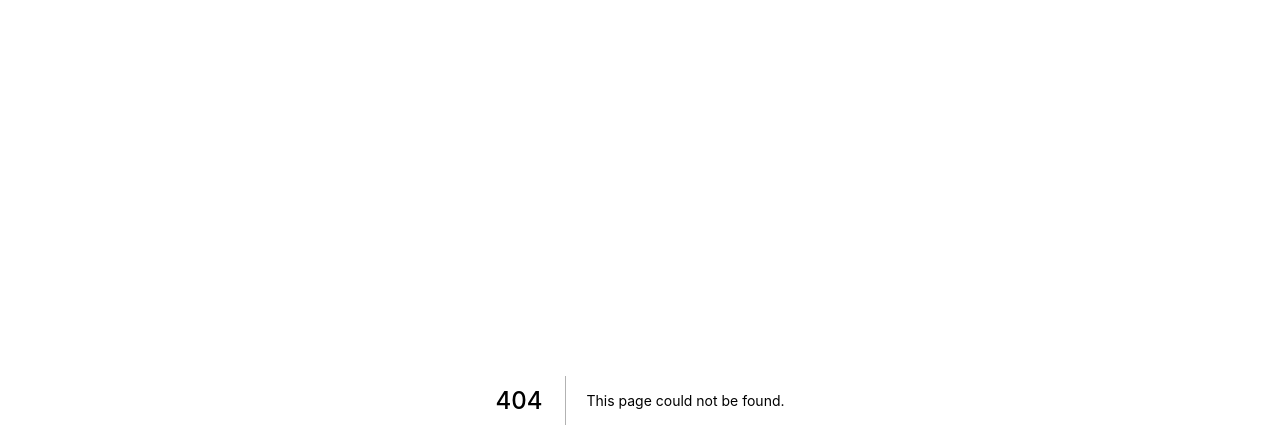
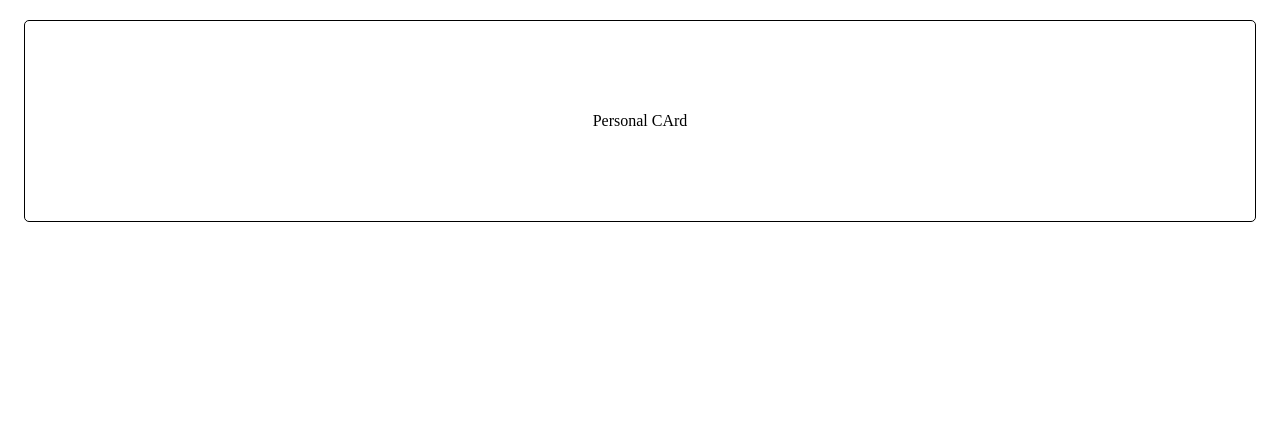
Before and after one commit to apaul76/nextproject, a Next.js app: page /Dashboard in a window 1280 px wide. Before the commit this address had no page. Shown: the top 448 px of the page. Built offline with nearby package versions, Linux system fonts and the light colour scheme.

Commit message:
persona card

```diff
--- a/components/NavBar/NavBarWidget/UserMenuWidzet.js
+++ b/components/NavBar/NavBarWidget/UserMenuWidzet.js
@@ -11,6 +11,8 @@ import {
  import PersonAdd from '@mui/icons-material/PersonAdd';
  import Settings from '@mui/icons-material/Settings';
  import Logout from '@mui/icons-material/Logout';
+ import MenuIcon from '@mui/icons-material/Menu';
+ import {RoundedMenu} from '../../../styles/components/NavigationMenu.style';
 const UserMenuWidget = () => {
   const [anchorEl, setAnchorEl] = useState(null);
   const open = Boolean(anchorEl);
@@ -31,7 +33,9 @@ const UserMenuWidget = () => {
             aria-haspopup="true"
             aria-expanded={open ? 'true' : undefined}
           >
-            <Avatar sx={{ width: 32, height: 32 }}>A</Avatar>
+            <RoundedMenu>
+            <MenuIcon/>
+            </RoundedMenu>
           </IconButton>
         </Tooltip>
       <Menu
--- a/components/NavBar/NavBarWidget/index.js
+++ b/components/NavBar/NavBarWidget/index.js
@@ -15,8 +15,7 @@ const NavBarWidget = ({title}) => {
             </IconButton> */}
             <Typography variant="h6" noWrap component="span" sx={{ flexGrow: 1 }}>
                <Wishme>
-                <span>Good Morning!</span>
-                <p>Avijit P.</p>
+                <span>Hi! Avijit P.</span>
                </Wishme>
             </Typography>
             <UserMenuWidget />
--- /dev/null
+++ b/components/PersonalCard/index.js
@@ -0,0 +1,10 @@
+import { PersonalCardContainer } from "../../styles/components/PersonalCards.style";
+
+const PersonalCard = () => {
+    return (
+        <PersonalCardContainer>
+            Personal CArd
+        </PersonalCardContainer>
+    )
+}
+export default PersonalCard
--- /dev/null
+++ b/pages/Dashboard/index.js
@@ -0,0 +1,12 @@
+import PersonalCard from "../../components/PersonalCard";
+import { DashBoardContainer } from "../../styles/container/dashboard/dashboard.style";
+
+const DashBoard = () => {
+    return (
+        <DashBoardContainer>
+            <PersonalCard/>
+        </DashBoardContainer>
+    )
+}
+
+export default DashBoard;
--- a/pages/index.js
+++ b/pages/index.js
@@ -3,6 +3,7 @@ import Head from 'next/head';
 import GlobalStyle from '../styles/globals/globalStyle.style';
 import PageContainerWrapper from '../components/PageContainerWrapper/PageContainerWrapper';
 import ServicingContext from "../context/context";
+import DashBoard from "./Dashboard";
 
 const Home = () => {
   const [show, setShowBackdrop] = useState(false);
@@ -33,7 +34,7 @@ useEffect(()=>{
             <>
             <GlobalStyle />
             <PageContainerWrapper>
-
+             <DashBoard />
             </PageContainerWrapper>
             </>
           ) :
--- /dev/null
+++ b/styles/components/PersonalCards.style.js
@@ -0,0 +1,18 @@
+import styled from 'styled-components';
+
+
+const PersonalCardContainer = styled.div`
+display: flex;
+border: 1px solid black;
+background: #ffff;
+border-radius: 5px;
+height: 200px;
+width: 100%;
+color: black;
+align-items: center;
+justify-content: center;
+`
+
+export {
+    PersonalCardContainer
+}
--- /dev/null
+++ b/styles/container/dashboard/dashboard.style.js
@@ -0,0 +1,11 @@
+import styled from 'styled-components';
+
+const DashBoardContainer = styled.div`
+    display:flex;
+    flex-wrap:wrap;
+    margin: 20px 16px 20px 16px;
+`
+
+export {
+    DashBoardContainer
+}
```
Also changed, not shown: styles/components/NavigationMenu.style.js (+11 -0 lines), 1 other file (tests, documents, lock files or other folders).
